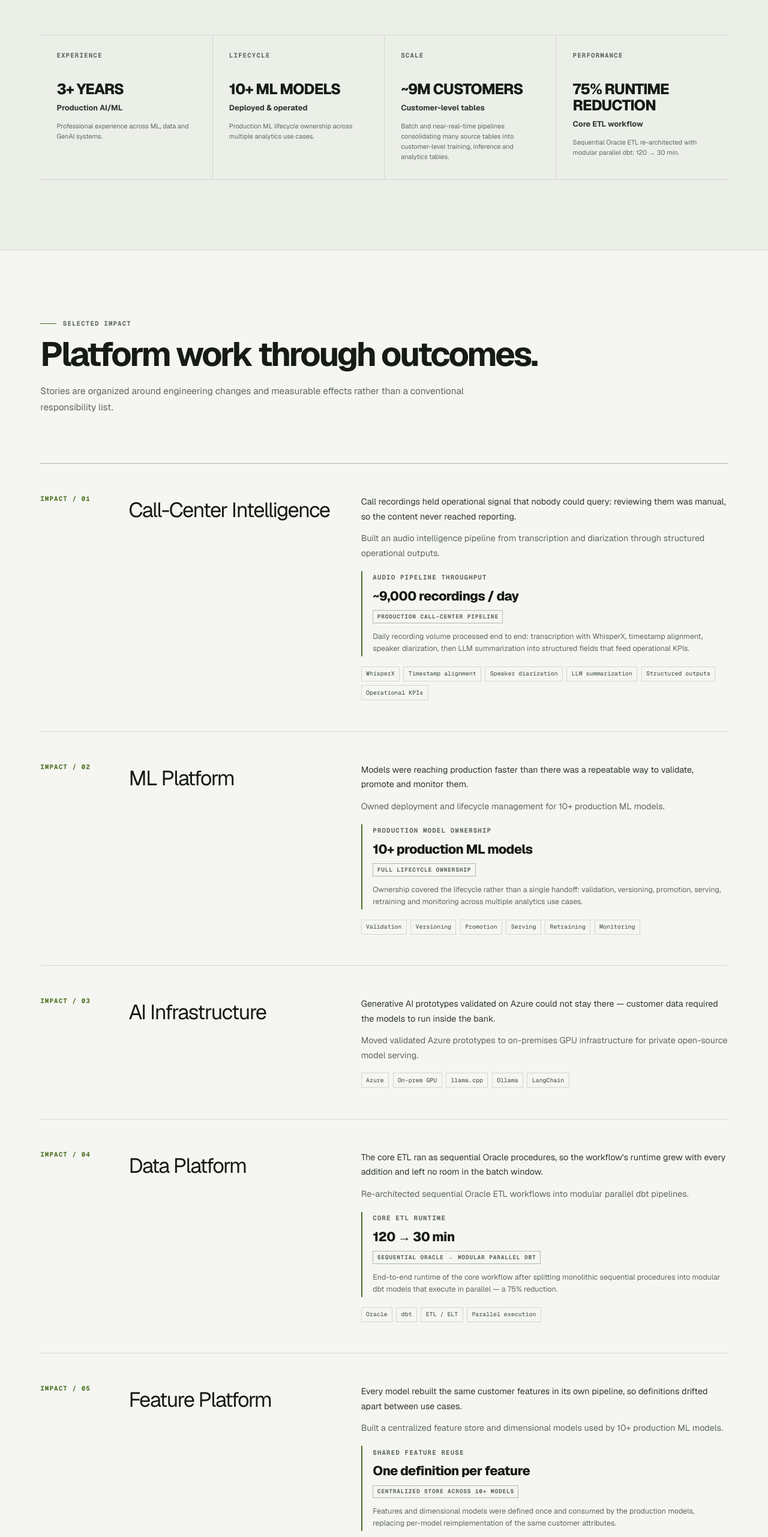
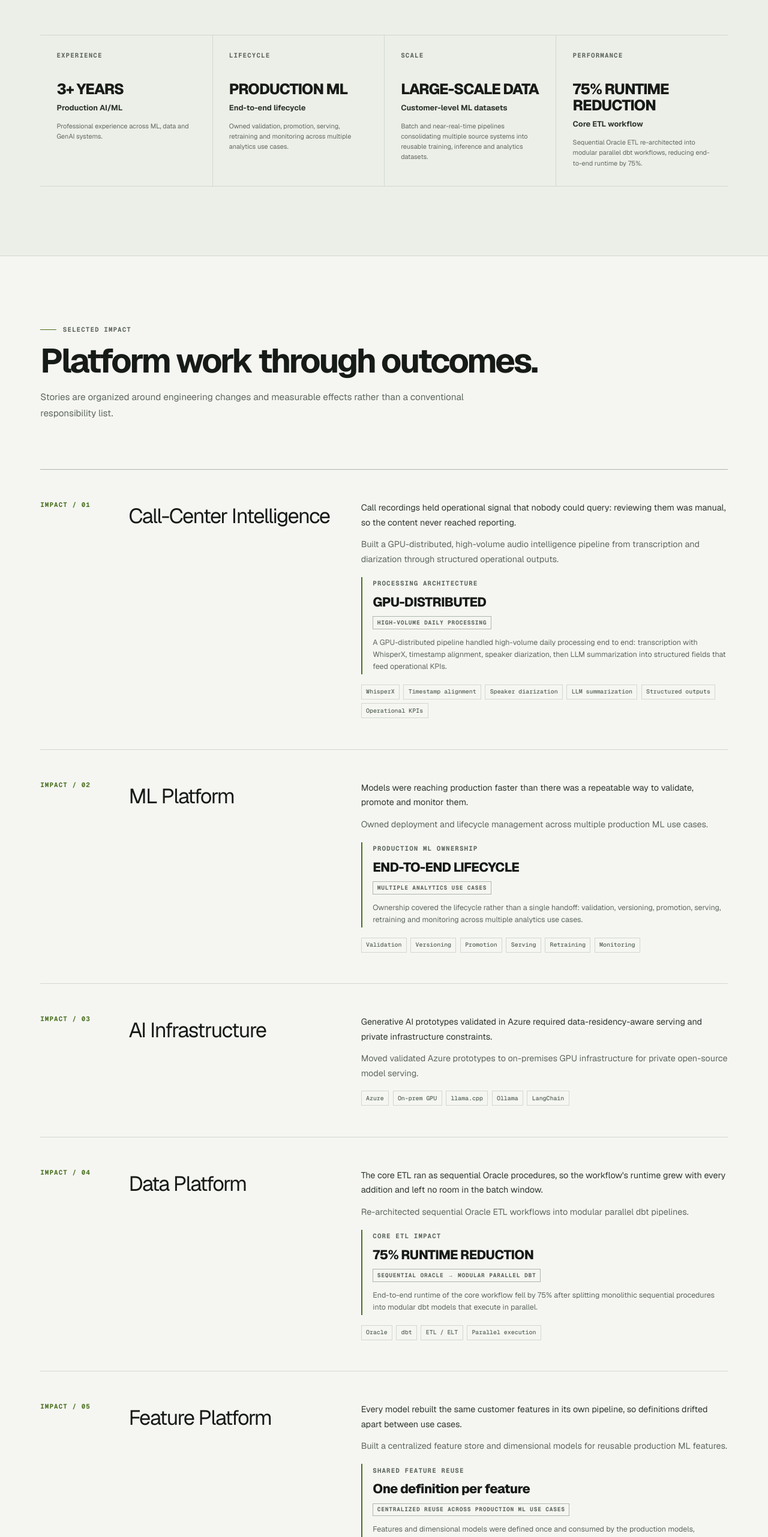
Before and after one commit to negativexq/portfolio-site, a Next.js app: page /experience in a window 1280 px wide. Shown: the part 820-3382 px from the top of the page at 60% size. Built offline with nearby package versions, Linux system fonts and the light colour scheme.

Commit message:
Align experience content with privacy-safe CV

```diff
--- a/data/experience.ts
+++ b/data/experience.ts
@@ -17,13 +17,13 @@ export const experiences = [
         context:
           "Call recordings held operational signal that nobody could query: reviewing them was manual, so the content never reached reporting.",
         summary:
-          "Built an audio intelligence pipeline from transcription and diarization through structured operational outputs.",
+          "Built a GPU-distributed, high-volume audio intelligence pipeline from transcription and diarization through structured operational outputs.",
         proof: {
-          label: "Audio pipeline throughput",
-          value: "~9,000 recordings / day",
-          scope: "Production call-center pipeline",
+          label: "Processing architecture",
+          value: "GPU-DISTRIBUTED",
+          scope: "High-volume daily processing",
           qualifier:
-            "Daily recording volume processed end to end: transcription with WhisperX, timestamp alignment, speaker diarization, then LLM summarization into structured fields that feed operational KPIs.",
+            "A GPU-distributed pipeline handled high-volume daily processing end to end: transcription with WhisperX, timestamp alignment, speaker diarization, then LLM summarization into structured fields that feed operational KPIs.",
         },
         topics: [
           "WhisperX",
@@ -40,11 +40,11 @@ export const experiences = [
         context:
           "Models were reaching production faster than there was a repeatable way to validate, promote and monitor them.",
         summary:
-          "Owned deployment and lifecycle management for 10+ production ML models.",
+          "Owned deployment and lifecycle management across multiple production ML use cases.",
         proof: {
-          label: "Production model ownership",
-          value: "10+ production ML models",
-          scope: "Full lifecycle ownership",
+          label: "Production ML ownership",
+          value: "END-TO-END LIFECYCLE",
+          scope: "Multiple analytics use cases",
           qualifier:
             "Ownership covered the lifecycle rather than a single handoff: validation, versioning, promotion, serving, retraining and monitoring across multiple analytics use cases.",
         },
@@ -54,7 +54,7 @@ export const experiences = [
         id: "ai-infrastructure",
         title: "AI Infrastructure",
         context:
-          "Generative AI prototypes validated on Azure could not stay there — customer data required the models to run inside the bank.",
+          "Generative AI prototypes validated in Azure required data-residency-aware serving and private infrastructure constraints.",
         summary:
           "Moved validated Azure prototypes to on-premises GPU infrastructure for private open-source model serving.",
         topics: ["Azure", "On-prem GPU", "llama.cpp", "Ollama", "LangChain"],
@@ -67,11 +67,11 @@ export const experiences = [
         summary:
           "Re-architected sequential Oracle ETL workflows into modular parallel dbt pipelines.",
         proof: {
-          label: "Core ETL runtime",
-          value: "120 → 30 min",
+          label: "Core ETL impact",
+          value: "75% RUNTIME REDUCTION",
           scope: "Sequential Oracle → modular parallel dbt",
           qualifier:
-            "End-to-end runtime of the core workflow after splitting monolithic sequential procedures into modular dbt models that execute in parallel — a 75% reduction.",
+            "End-to-end runtime of the core workflow fell by 75% after splitting monolithic sequential procedures into modular dbt models that execute in parallel.",
         },
         topics: ["Oracle", "dbt", "ETL / ELT", "Parallel execution"],
       },
@@ -81,11 +81,11 @@ export const experiences = [
         context:
           "Every model rebuilt the same customer features in its own pipeline, so definitions drifted apart between use cases.",
         summary:
-          "Built a centralized feature store and dimensional models used by 10+ production ML models.",
+          "Built a centralized feature store and dimensional models for reusable production ML features.",
         proof: {
           label: "Shared feature reuse",
           value: "One definition per feature",
-          scope: "Centralized store across 10+ models",
+          scope: "Centralized reuse across production ML use cases",
           qualifier:
             "Features and dimensional models were defined once and consumed by the production models, replacing per-model reimplementation of the same customer attributes.",
         },
@@ -100,10 +100,10 @@ export const experiences = [
           "Engineered batch and near-real-time training, inference and analytics pipelines.",
         proof: {
           label: "Customer-level coverage",
-          value: "~9M customers",
-          scope: "Customer-level output tables",
+          value: "LARGE-SCALE COVERAGE",
+          scope: "Multi-source batch + near-real-time datasets",
           qualifier:
-            "The pipelines consolidate many upstream source tables into customer-level tables covering the full ~9M customer base. This is the coverage of the produced tables, not a per-day record throughput.",
+            "Batch and near-real-time pipelines consolidate multiple upstream source systems into customer-level datasets for training, inference and analytics.",
         },
         topics: ["Batch pipelines", "Near-real-time", "Training", "Inference", "Analytics"],
       },
--- a/data/metrics.ts
+++ b/data/metrics.ts
@@ -8,21 +8,21 @@ export const metrics = [
     detail: "Professional experience across ML, data and GenAI systems.",
   },
   {
-    value: "10+ ML MODELS",
-    label: "Deployed & operated",
+    value: "PRODUCTION ML",
+    label: "End-to-end lifecycle",
     context: "Lifecycle",
-    detail: "Production ML lifecycle ownership across multiple analytics use cases.",
+    detail: "Owned validation, promotion, serving, retraining and monitoring across multiple analytics use cases.",
   },
   {
-    value: "~9M CUSTOMERS",
-    label: "Customer-level tables",
+    value: "LARGE-SCALE DATA",
+    label: "Customer-level ML datasets",
     context: "Scale",
-    detail: "Batch and near-real-time pipelines consolidating many source tables into customer-level training, inference and analytics tables.",
+    detail: "Batch and near-real-time pipelines consolidating multiple source systems into reusable training, inference and analytics datasets.",
   },
   {
     value: "75% RUNTIME REDUCTION",
     label: "Core ETL workflow",
     context: "Performance",
-    detail: "Sequential Oracle ETL re-architected with modular parallel dbt: 120 → 30 min.",
+    detail: "Sequential Oracle ETL re-architected into modular parallel dbt workflows, reducing end-to-end runtime by 75%.",
   },
 ] satisfies readonly Metric[];
--- a/lib/graph/build-graph.ts
+++ b/lib/graph/build-graph.ts
@@ -94,10 +94,10 @@ const canvasLabels: Readonly<Record<string, string>> = {
   "evidence:project:agentic-customer-service-platform:110-110-40-40-28-28": "110 · 40 · 28",
   "evidence:project:agentic-customer-service-platform:94-05-vs-82-14": "V3 vs Direct",
   "evidence:project:agentic-customer-service-platform:1-of-4-candidates-qualified": "1 of 4 Qualified",
-  "evidence:experience:data-platform:120-30-min": "120 → 30 min",
-  "evidence:experience:ml-platform:10-production-ml-models": "10+ ML Models",
-  "evidence:experience:data-scale:9m-customers": "~9M Customers",
-  "evidence:experience:call-center-intelligence:9-000-recordings-day": "~9,000 / Day",
+  "evidence:experience:data-platform:75-runtime-reduction": "75% Runtime Reduction",
+  "evidence:experience:ml-platform:end-to-end-lifecycle": "End-to-End Lifecycle",
+  "evidence:experience:data-scale:large-scale-coverage": "Large-Scale Coverage",
+  "evidence:experience:call-center-intelligence:gpu-distributed": "GPU-Distributed",
   "evidence:experience:feature-platform:one-definition-per-feature": "Shared Features",
   "evidence:experience:quality-monitoring:checks-in-the-pipeline-not-the-report": "Pipeline Gates",
 };
```
Also changed, not shown: 1 other file (tests, documents, lock files or other folders).
